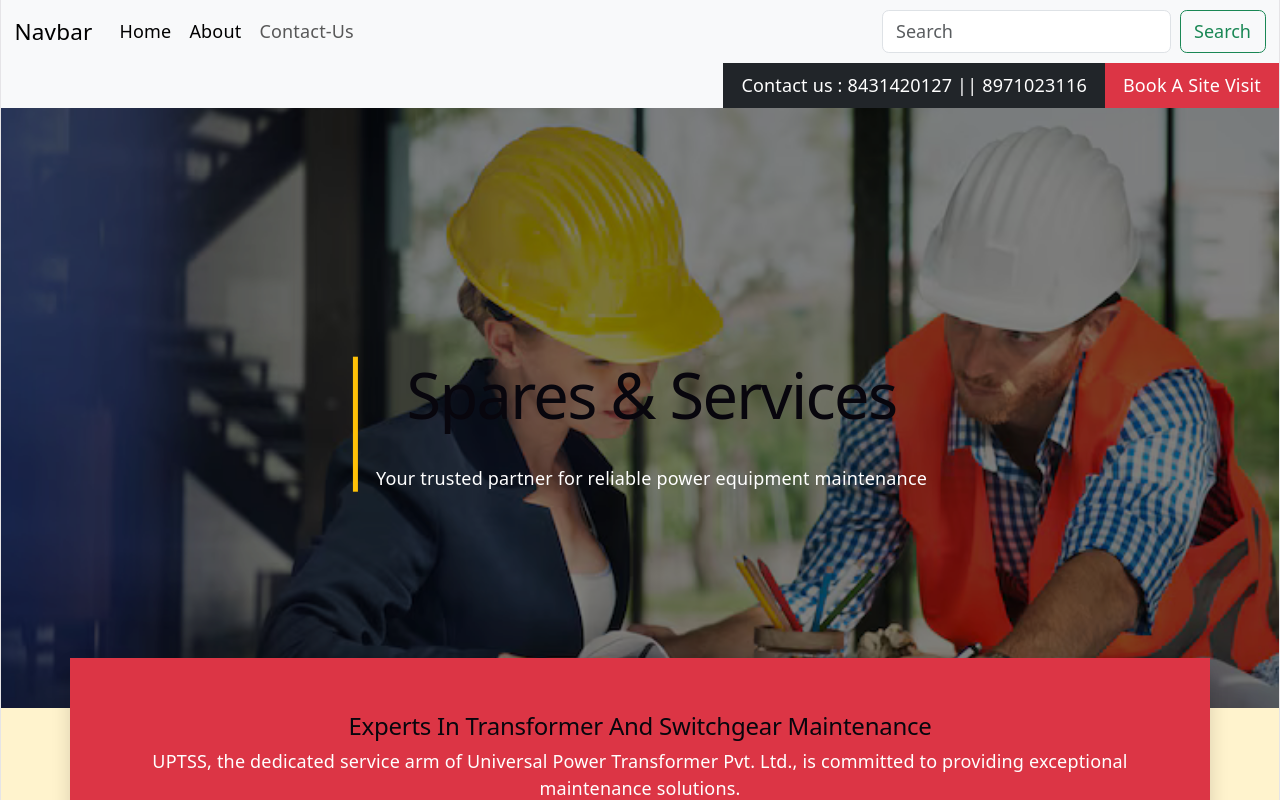
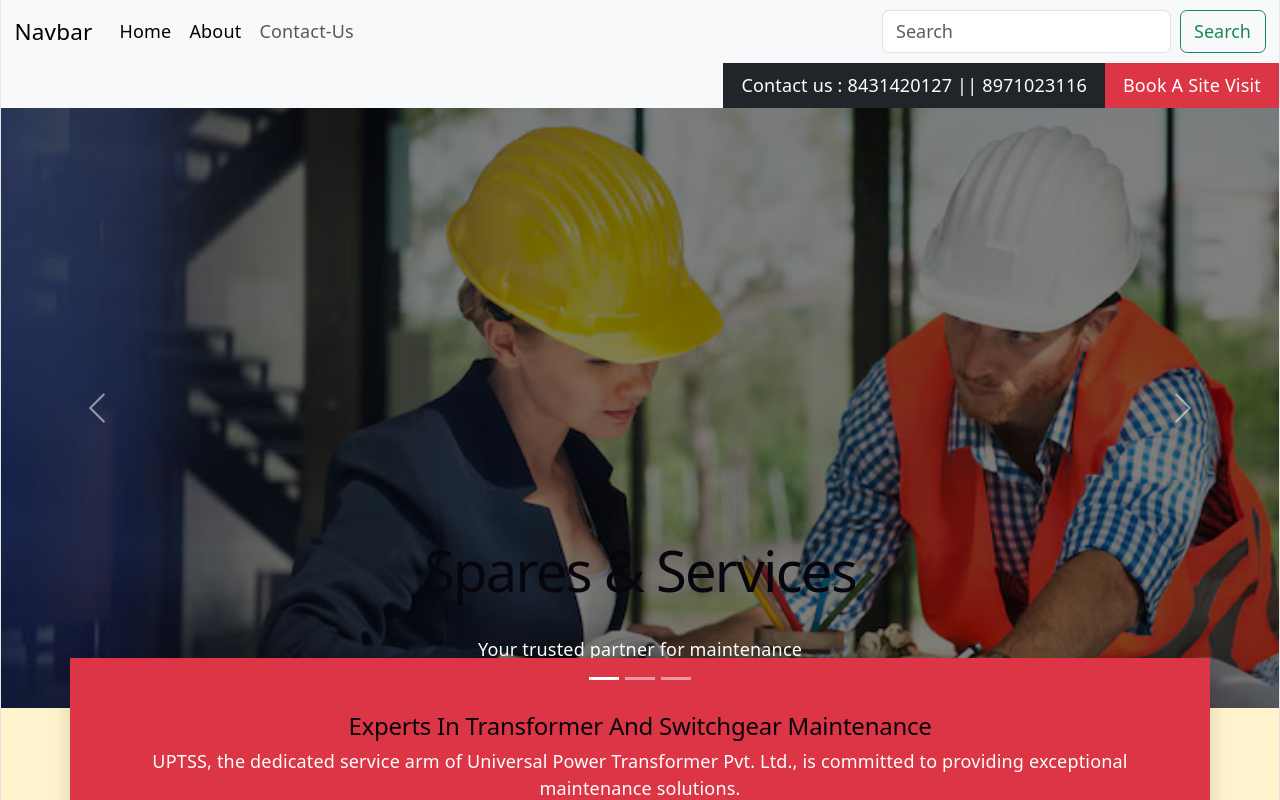
Before and after one commit to KUSHAL-HC/SR-Electricals, a React (Vite) app: page / in a window 1280 px wide. Shown: the top 800 px of the page. Built offline with nearby package versions, Linux system fonts and the light colour scheme.

Commit message:
added hero slides of 3

```diff
--- a/src/App.css
+++ b/src/App.css
@@ -189,7 +189,7 @@
 }
 
 .my-card-hover:hover {
-  transform: translateY(-5px); /* Lifts the card up */
-  box-shadow: 0 10px 20px rgba(0,0,0,0.2); /* Adds a deep shadow */
+  transform: translateY(-10px); /* Lifts the card up */
+  box-shadow: 0 10px 20px rgba(0, 0, 0, 0.2); /* Adds a deep shadow */
   cursor: pointer;
 }
--- a/src/components/Home.jsx
+++ b/src/components/Home.jsx
@@ -15,21 +15,50 @@ const Home = () => {
           Book A Site Visit
         </div>
       </div>
-      <div className="position-relative text-center text-white">
-        <img
-          src={heroImage}
-          className="w-100"
-          alt="hero"
-          style={{ filter: "brightness(50%)", maxHeight: "600px", objectFit: "cover" }}
-        />
 
-        <div className="position-absolute top-50 start-50 translate-middle">
-          <div className="border-start border-5 border-warning ps-3">
-            <h1 className="display-4">Spares & Services</h1>
-            <p>Your trusted partner for reliable power equipment maintenance</p>
+      <div id="heroCarousel" className="carousel slide" data-bs-ride="carousel">
+
+            <div className="carousel-indicators">
+                  <button type="button" data-bs-target="#heroCarousel" data-bs-slide-to="0" className="active"></button>
+                  <button type="button" data-bs-target="#heroCarousel" data-bs-slide-to="1"></button>
+                  <button type="button" data-bs-target="#heroCarousel" data-bs-slide-to="2"></button>
+            </div>
+
+            <div className="carousel-inner">
+
+              <div className="carousel-item active">
+                  <img src={heroImage} className="d-block w-100" alt="slide1"  style={{ height: "600px", objectFit: "cover", filter: "brightness(50%)" }}/>
+                  <div className="carousel-caption">
+                      <h1>Spares & Services</h1>
+                      <p>Your trusted partner for maintenance</p>
+                  </div>
+              </div>
+
+              <div className="carousel-item">
+                  <img src={heroImage} className="d-block w-100" alt="slide2" style={{ height: "600px", objectFit: "cover", filter: "brightness(50%)" }}/>
+                  <div className="carousel-caption">
+                      <h1>Reliable Solutions</h1>
+                      <p>We deliver quality service</p>
+                  </div>
+              </div>
+
+              <div className="carousel-item">
+                  <img src={heroImage} className="d-block w-100" alt="slide3" style={{ height: "600px", objectFit: "cover", filter: "brightness(50%)" }}/>
+                  <div className="carousel-caption">
+                    <h1>Expert Engineers</h1>
+                    <p>Professional & experienced team</p>
+                  </div>
+              </div>
+              </div>
+
+            <button className="carousel-control-prev" type="button" data-bs-target="#heroCarousel" data-bs-slide="prev">
+                 <span className="carousel-control-prev-icon"></span>
+            </button>
+
+            <button className="carousel-control-next" type="button" data-bs-target="#heroCarousel" data-bs-slide="next">
+              <span className="carousel-control-next-icon"></span>
+            </button>
           </div>
-        </div>
-      </div>
 
 
       <div className="container bg-danger text-white text-center p-5 shadow position-relative z-100" style={{ marginTop: "-50px" }}>
```
